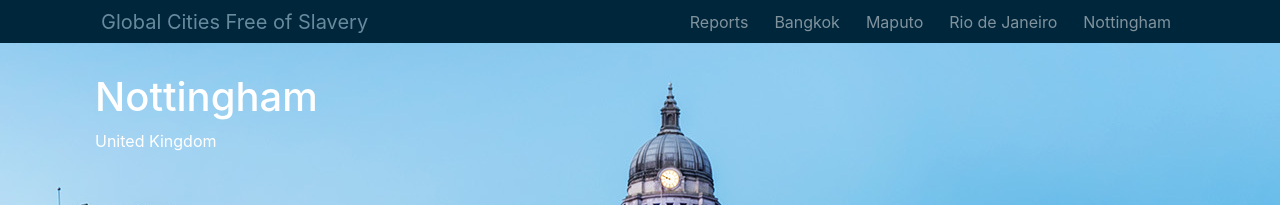
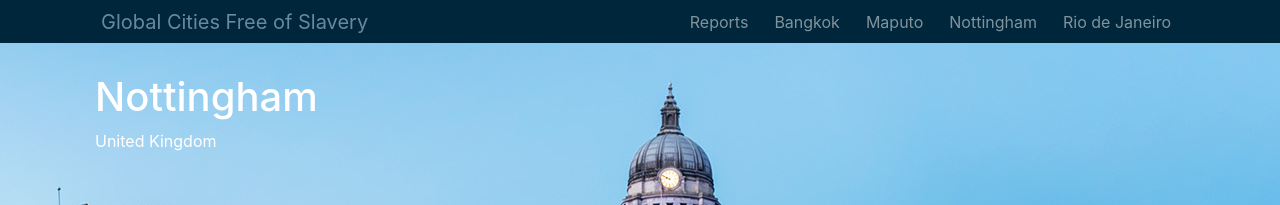
Before and after one commit to gcfos/gcfos.github.io, a Jekyll site: the page built from nottingham.html, in a window 1280 px wide and 900 px high. Shown: the top 205 px of the window. Built offline with Jekyll 4.4.1, drawn with Linux system fonts in a browser that asks for light colours.

```diff
--- a/nottingham.html
+++ b/nottingham.html
@@ -3,7 +3,7 @@ layout: city
 title: Nottingham
 city: Nottingham
 country: United Kingdom
-sortTitle: U
+sortTitle: N
 nav: "yes"
 ---
 
```
